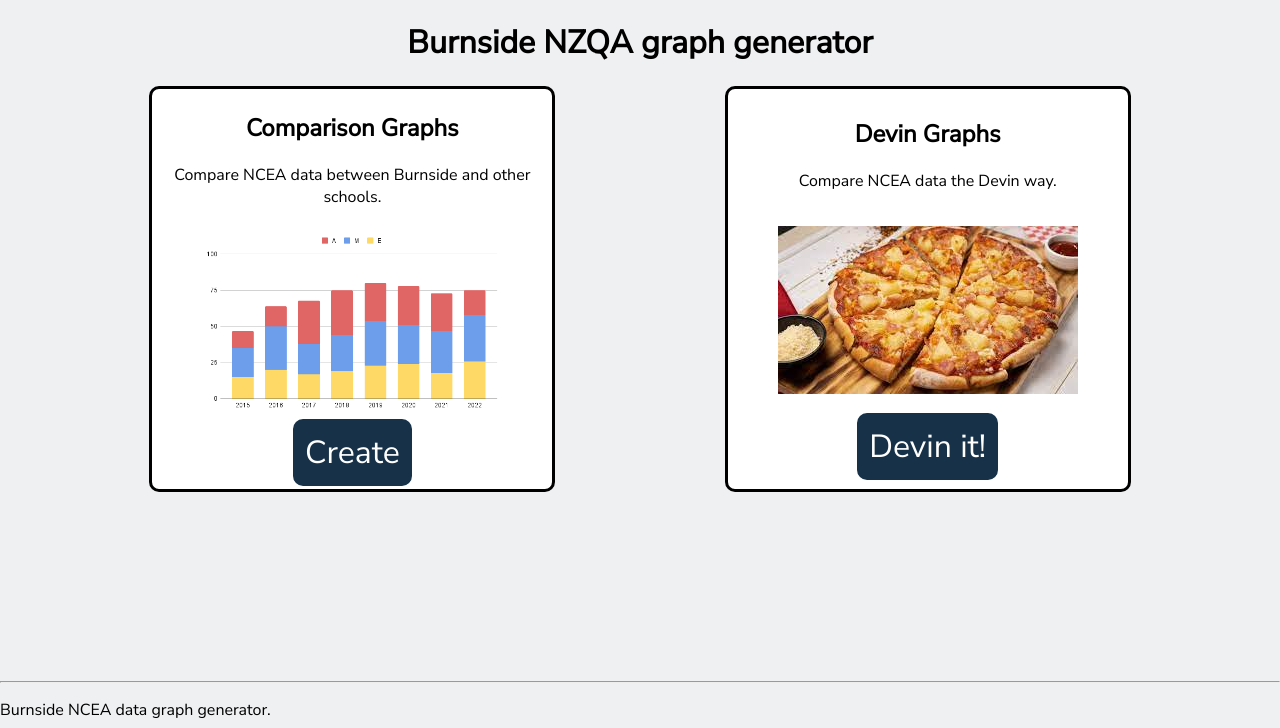
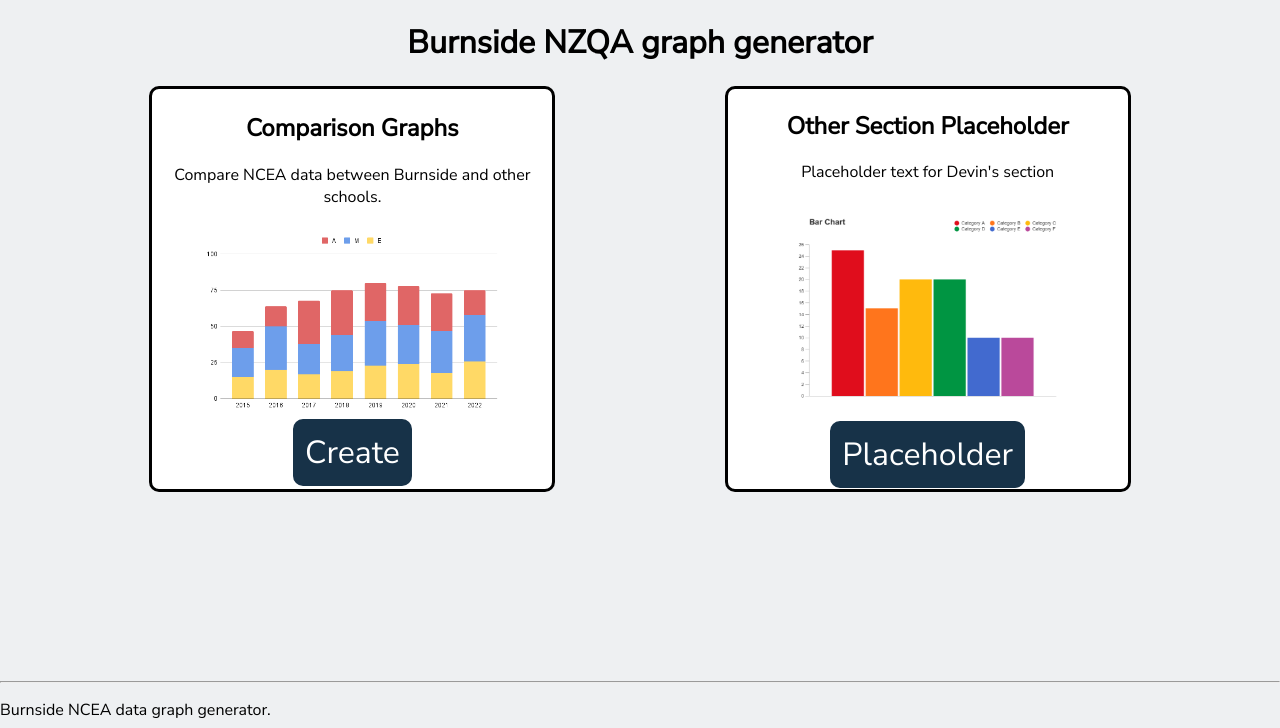
Before and after one commit to commarman/NCEA_graphgenerator, a Flask app: page / in a window 1280 px wide. Shown: the part 53-781 px from the top of the page. Run offline with Flask 3, Linux system fonts and the light colour scheme.

Commit message:
Section Placeholders

```diff
--- a/app/templates/home.html
+++ b/app/templates/home.html
@@ -12,11 +12,11 @@
     </div>
     <div class="section-box">
         <div class="head-section">
-            <h2>Devin Graphs</h2>
-            <p>Compare NCEA data the Devin way.</p>
+            <h2>Other Section Placeholder</h2>
+            <p>Placeholder text for Devin's section</p>
         </div>
-        <img src="/static/images/pizza.jpg" class="section-image">
-        <a href="/nzqa-data" class="blue-button">Devin it!</a>
+        <img src="/static/images/Placeholder.png" class="section-image">
+        <a href="/nzqa-data" class="blue-button">Placeholder</a>
     </div>
 </div>
 {% endblock %}
```
Also changed, not shown: app/static/images/Placeholder.png (added), app/static/images/pizza.jpg (deleted).
